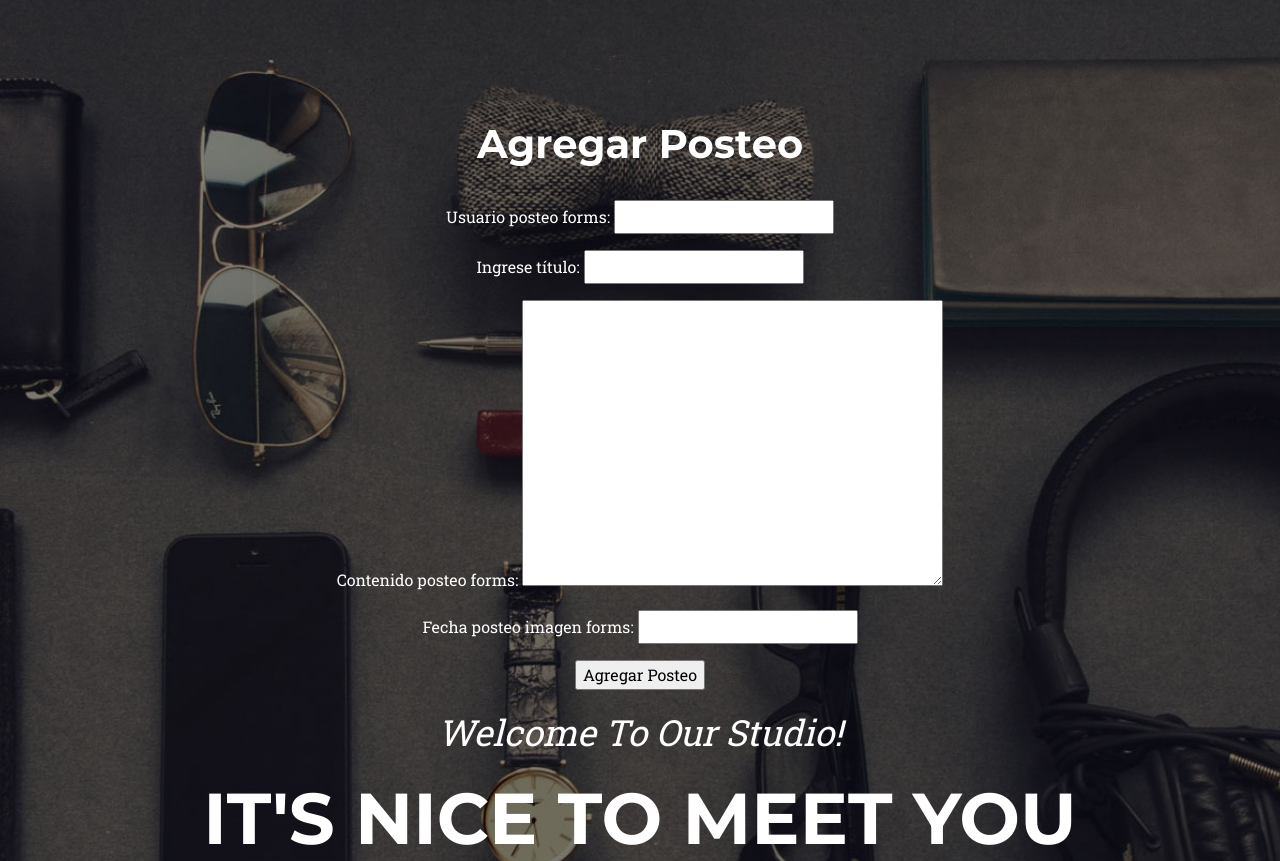
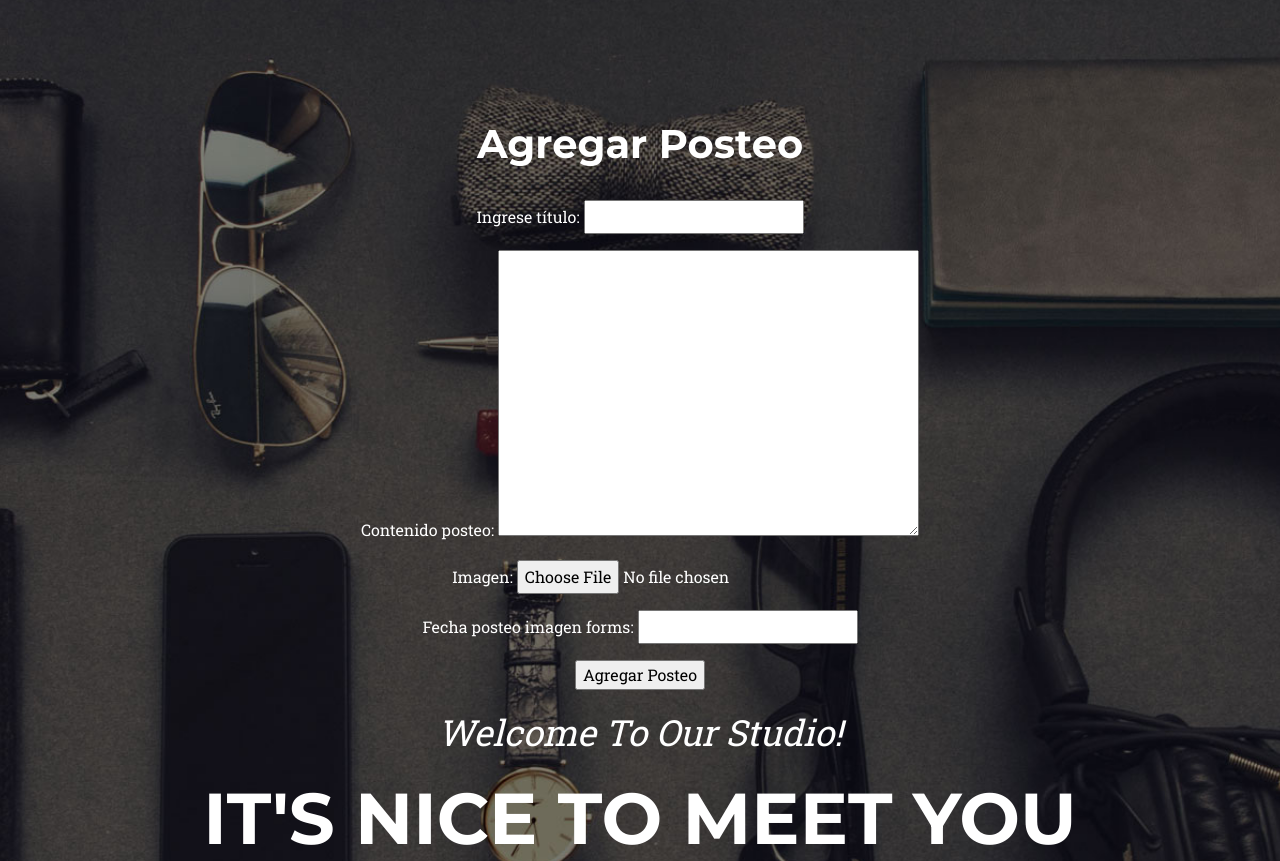
Before and after one commit to Rodrigo-M-Medina/BlogDelViajero, a Django app: page /postear/ in a window 1280 px wide. Shown: the part 152-1013 px from the top of the page. Run offline with Django 4.2, Linux system fonts and the light colour scheme; some libraries are stand-ins or nearby versions.

Commit message:
funciona el posteo  pero falta cargar fecha automatica

```diff
--- a/AppUsuarios/Templates/Postear.html
+++ b/AppUsuarios/Templates/Postear.html
@@ -9,12 +9,13 @@
 <h1>Agregar Posteo </h1>
 <br>
 
-<form action="{% url 'postear' %}" method="POST">
+<form action="{% url 'postear' %}" method="POST" enctype="multipart/form-data">
 
     {% csrf_token %}
 
     {{ form.media|safe }}
     {{ form.as_p|safe }}
+
 
     <input type="submit" value="Agregar Posteo">
 </form>
--- a/AppUsuarios/forms.py
+++ b/AppUsuarios/forms.py
@@ -31,12 +31,7 @@ class FormEditarUsuario(UserCreationForm):
         help_texts = {k:"" for k in fields}
 
 class PosteoForm(forms.Form):
-    usuario_posteo_forms=forms.CharField(required=True, max_length=100)
-    titulo_posteo_forms = forms.CharField(label="Ingrese título",max_length=25)
-    contenido_posteo_forms = forms.CharField(widget=CKEditorWidget())
-
+    titulo_posteo = forms.CharField(label="Ingrese título")
+    contenido_posteo = forms.CharField(widget=CKEditorWidget())
+    imagen_post = forms.ImageField(label="Imagen")
     fecha_posteo_imagen_forms = forms.DateField()
-    class Meta:
-        model = Posteo
-        fields=["usuario_posteo","titulo_posteo","contenido_posteo","imagen_posteo","fecha_posteo_imagen"]
-        #help_texts = {k:"" for k in fields}
--- a/AppUsuarios/models.py
+++ b/AppUsuarios/models.py
@@ -1,10 +1,11 @@
 from django.db import models
 from ckeditor.fields import RichTextField
 from django.contrib.auth.models import User
+from django.utils import timezone
 # Create your models here.
 class Posteo(models.Model):
     usuario_posteo = models.ForeignKey(User, on_delete=models.CASCADE)
     titulo_posteo = models.CharField(max_length=25)
     contenido_posteo = RichTextField(blank=True,null=True)
-    imagen_posteo = models.ImageField(upload_to='Imagen', null=True, blank=True)
-    fecha_posteo_imagen = models.DateField(auto_now_add=True)
+    imagen_post = models.ImageField(upload_to='posteos')
+    fecha_posteo_imagen = models.DateField(blank=True, null=True)
--- a/AppUsuarios/views.py
+++ b/AppUsuarios/views.py
@@ -103,23 +103,21 @@ class TodosPosteos(AgregarVistaPosteo):
 def agregarPosteo(request):
 
     if request.method == "POST":
-        form = PosteoForm(request.POST)
+        form = PosteoForm(request.POST, request.FILES)
         if form.is_valid():
             datos=form.cleaned_data
 
-            usuario_posteo1=datos["usuario_posteo"]
-            titulo_posteo1=datos["titulo_posteo"]
-            contenido_posteo1=datos["contenido_posteo"]
-            #imagen_posteo1=datos["imagen_posteo"]
-            fecha_posteo1=datos["fecha_posteo"]
+            titulo_posteo=datos["titulo_posteo"]
+            contenido_posteo=datos["contenido_posteo"]
+            imagen_post=datos["imagen_post"]
+            fecha_posteo_imagen_forms=datos["fecha_posteo_imagen_forms"]
 
-            posteo1= Posteo(usuario_posteo=usuario_posteo1, titulo_posteo=titulo_posteo1, contenido_posteo=contenido_posteo1,fecha_posteo=fecha_posteo1) #imagen_posteo=imagen_posteo1,'''
+            posteo1= Posteo( titulo_posteo=titulo_posteo,contenido_posteo=contenido_posteo, imagen_post=imagen_post, fecha_posteo_imagen=fecha_posteo_imagen_forms  ,usuario_posteo=request.user)
             posteo1.save()
 
             return render(request, "Portal.html" )
         else:
-            formulario = PosteoForm()
-            return render(request,"Postear.html", {"mensaje":"Formulario invalido","form":formulario})
+            return render(request,"Postear.html", {"mensaje":"Formulario invalido","form":form})
 
     else:
         formulario = PosteoForm()
--- a/BlogDelViajero/urls.py
+++ b/BlogDelViajero/urls.py
@@ -15,9 +15,14 @@ Including another URLconf
 """
 from django.contrib import admin
 from django.urls import path, include
+from django.conf import settings
+from django.conf.urls.static import static
 
 urlpatterns = [
     path('admin/', admin.site.urls),
     path('', include('AppUsuarios.urls')),
 
 ]
+
+
+urlpatterns+= static(settings.MEDIA_URL, document_root = settings.MEDIA_ROOT)
```
Also changed, not shown: AppUsuarios/migrations/0005_alter_posteo_imagen_posteo.py (added), AppUsuarios/migrations/0006_remove_posteo_imagen_posteo_posteo_imagen_post.py (added), AppUsuarios/migrations/0007_alter_posteo_fecha_posteo_imagen.py (added), AppUsuarios/migrations/0008_alter_posteo_fecha_posteo_imagen.py (added), AppUsuarios/migrations/0009_alter_posteo_fecha_posteo_imagen.py (added), db.sqlite3, media/posteos/15-03-2015-montana-fin-del-mundo-2_EC102457_MG145464.jpg (added), media/posteos/15-03-2015-montana-fin-del-mundo-2_EC102457_MG145464_9jS2M9t.jpg (added), media/posteos/15-03-2015-montana-fin-del-mundo-2_EC102457_MG145464_DwV6eJp.jpg (added), media/posteos/fin_del_mundo.jpg (added), media/posteos/fin_del_mundo_3QADbUj.jpg (added), media/posteos/fin_del_mundo_FMxWv53.jpg (added), media/posteos/fin_del_mundo_FtQ1Lf0.jpg (added), media/posteos/fin_del_mundo_uifmuqZ.jpg (added), 1 more files.
